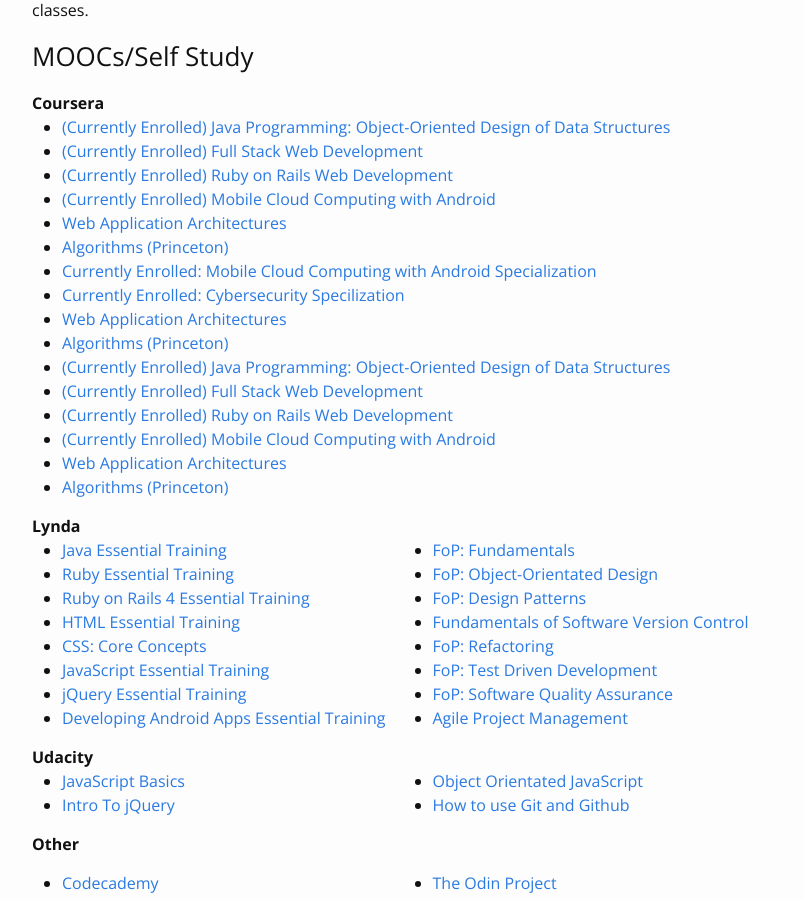
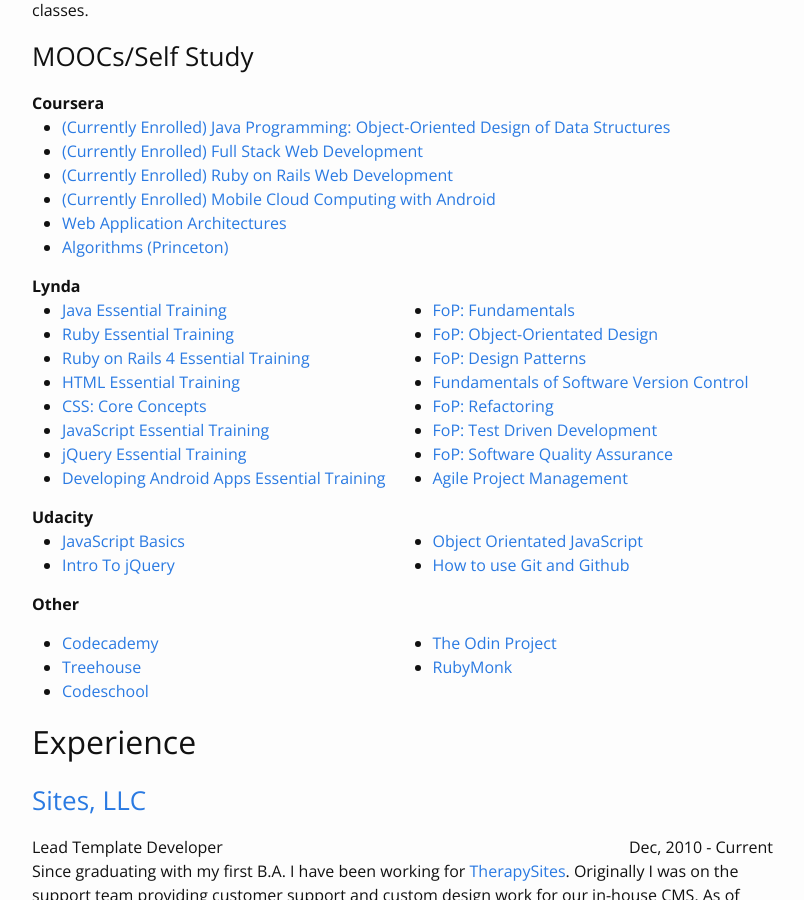
Before and after one commit to TaylorHuston/taylorhuston.github.io, a Jekyll site: the page built from resume.html, in a window 1280 px wide and 900 px high, scrolled down 1045 px. Shown: the whole window, without its empty margins (38-842 px from the left). Built offline with Jekyll 4.4.1, drawn with Linux system fonts in a browser that asks for light colours; some web fonts are replaced.

Commit message:
Update Resume

```diff
--- a/resume.html
+++ b/resume.html
@@ -97,20 +97,6 @@
       </li>
       <li><a href="https://www.coursera.org/course/algs4partI" target="_blank">Algorithms (Princeton)</a>
       </li>
-      <li><a href="https://www.coursera.org/specialization/mobilecloudcomputing2/36?" target="_blank">Currently Enrolled: Mobile Cloud Computing with Android Specialization</a>
-      </li>
-      <li><a href="https://www.coursera.org/specialization/cybersecurity/7?utm_medium=catalog" target="_blank">Currently Enrolled: Cybersecurity Specilization</a>
-      </li>
-      <li><a href="https://www.coursera.org/account/accomplishments/records/epU6AEUAmBcJNxdX" Target="_blank">Web Application Architectures</a>
-      </li>
-      <li><a href="https://www.coursera.org/course/algs4partI" target="_blank">Algorithms (Princeton)</a>
-      </li>
-      <li><a href="https://www.coursera.org/specializations/java-object-oriented?utm_medium=listingPage" target="_blank">(Currently Enrolled) Java Programming: Object-Oriented Design of Data Structures</a></li>
-      <li><a href="https://www.coursera.org/specializations/full-stack?utm_medium=listingPage" target="_blank">(Currently Enrolled) Full Stack Web Development</a></li>
-      <li><a href="https://www.coursera.org/specializations/ruby-on-rails?utm_medium=listingPage" target="_blank">(Currently Enrolled) Ruby on Rails Web Development</a></li>
-      <li><a href="https://www.coursera.org/specializations/mobilecloudcomputing2?utm_medium=listingPage" target="_blank">(Currently Enrolled) Mobile Cloud Computing with Android</a></li>
-      <li><a href="https://www.coursera.org/account/accomplishments/records/epU6AEUAmBcJNxdX" Target="_blank">Web Application Architectures</a></li>
-      <li><a href="https://www.coursera.org/course/algs4partI" target="_blank">Algorithms (Princeton)</a></li>
     </ul>
 
   </div>
```
